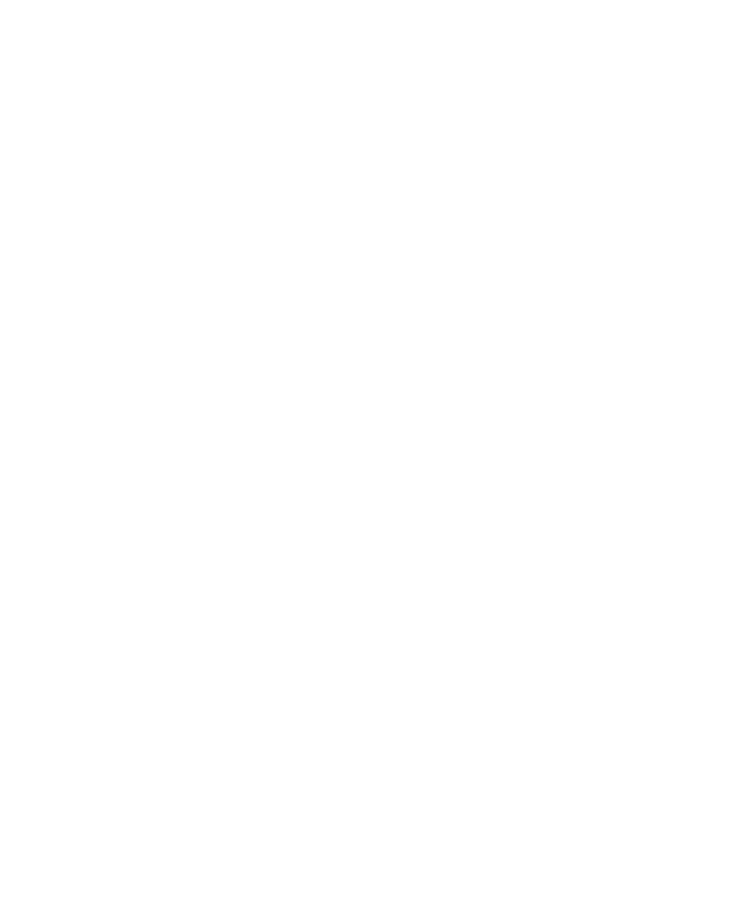
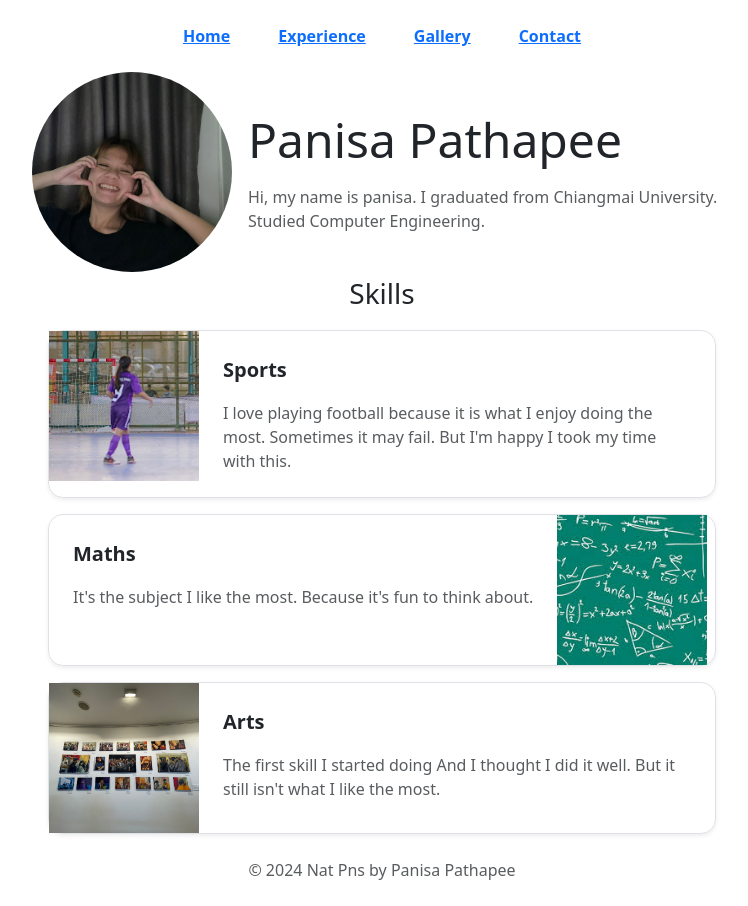
Before and after one commit to cpe207/lab03-Natpns9, a plain HTML site: page index.html in a window 1280 px wide. Shown: the whole page, without its empty margins (258-1006 px from the left). Before the commit the page ends 800 px from the top, so only its background shows below. Drawn offline with nearby package versions, Linux system fonts and the light colour scheme.

Commit message:
finished

```diff
--- /dev/null
+++ b/css/style.css
@@ -0,0 +1,81 @@
+element.style {
+}
+.fw-bold {
+    font-weight: 700 !important;
+}
+.my-4 {
+    margin-top: 1.5rem !important;
+    margin-bottom: 1.5rem !important;
+}
+.justify-content-center {
+    justify-content: center !important;
+}
+.gap-5 {
+    gap: 3rem !important;
+}
+.d-flex {
+    display: flex !important;
+}
+*, ::after, ::before {
+    box-sizing: border-box;
+}
+user agent stylesheet
+div {
+    display: block;
+    unicode-bidi: isolate;
+}
+element.style {
+    max-width: 700px;
+}
+.mx-auto {
+    margin-right: auto !important;
+    margin-left: auto !important;
+}
+.align-items-center {
+    align-items: center !important;
+}
+.justify-content-center {
+    justify-content: center !important;
+}
+.gap-3 {
+    gap: 1rem !important;
+}
+.d-flex {
+    display: flex !important;
+}
+*, ::after, ::before {
+    box-sizing: border-box;
+}
+user agent stylesheet
+div {
+    display: block;
+    unicode-bidi: isolate;
+}
+element.style {
+}
+.my-rounded-all {
+    border-top-left-radius: 15px;
+    border-top-right-radius: 15px;
+    border-bottom-left-radius: 15px;
+    border-bottom-right-radius: 15px;
+}
+.mb-3 {
+    margin-bottom: 1rem !important;
+}
+.border {
+    border: 1px solid #dee2e6 !important;
+}
+.shadow-sm {
+    box-shadow: 0 .125rem .25rem rgba(0, 0, 0, .075) !important;
+}
+.d-flex {
+    display: flex !important;
+}
+*, ::after, ::before {
+    box-sizing: border-box;
+}
+user agent stylesheet
+div {
+    display: block;
+    unicode-bidi: isolate;
+}
--- /dev/null
+++ b/css/style2.css
@@ -0,0 +1,56 @@
+element.style {
+}
+.fw-bold {
+    font-weight: 700 !important;
+}
+.my-4 {
+    margin-top: 1.5rem !important;
+    margin-bottom: 1.5rem !important;
+}
+.justify-content-center {
+    justify-content: center !important;
+}
+.gap-5 {
+    gap: 3rem !important;
+}
+.d-flex {
+    display: flex !important;
+}
+
+*, ::after, ::before {
+    box-sizing: border-box;
+}
+user agent stylesheet
+div {
+    display: block;
+    unicode-bidi: isolate;
+}
+element.style {
+}
+.my-rounded-all {
+    border-top-left-radius: 15px;
+    border-top-right-radius: 15px;
+    border-bottom-left-radius: 15px;
+    border-bottom-right-radius: 15px;
+}
+.mb-3 {
+    margin-bottom: 1rem !important;
+}
+.border {
+    border: 1px solid #dee2e6 !important;
+}
+.shadow-sm {
+    box-shadow: 0 .125rem .25rem rgba(0, 0, 0, .075) !important;
+}
+
+.d-flex {
+    display: flex !important;
+}
+*, ::after, ::before {
+    box-sizing: border-box;
+}
+user agent stylesheet
+div {
+    display: block;
+    unicode-bidi: isolate;
+}
--- a/index.html
+++ b/index.html
@@ -4,6 +4,77 @@
     <meta charset="UTF-8" />
     <meta name="viewport" content="width=device-width, initial-scale=1.0" />
     <title>My Portfolio</title>
+    <link href="https://cdn.jsdelivr.net/npm/bootstrap@5.3.3/dist/css/bootstrap.min.css" rel="stylesheet"
+      integrity="sha384-QWTKZyjpPEjISv5WaRU9OFeRpok6YctnYmDr5pNlyT2bRjXh0JMhjY6hW+ALEwIH" crossorigin="anonymous">
+    <link rel="stylesheet" href="css/style.css">
   </head>
-  <body></body>
+  <body>
+    <div class="d-flex justify-content-center gap-5 fw-bold my-4">
+      <a href="index.html">Home</a>
+      <a href="experience.html">Experience</a>
+      <a href="gallery.html">Gallery</a>
+      <a href="contact.html">Contact</a>
+    </div>
+    <div class="d-flex justify-content-center align-items-center mx-auto gap-3" style="max-width: 700px">
+      <div>
+        <img src="imags/1.jpg" class="rounded-circle" width="200" height="200" style="object-fit: cover">
+      </div>
+
+      <div class="d-none d-sm-block">
+        <div class="display-5 mb-3">Panisa Pathapee</div>
+        <div class="text-muted">
+          Hi, my name is panisa. I graduated from Chiangmai University.
+          Studied Computer Engineering.
+        </div>
+      </div>
+    </div>
+
+    <div class="display-5 d-sm-none text-center my-3">Panisa Pathapee</div>
+    <p class="text-center fs-3">Skills</p>
+    <div style="max-width: 700px" class="mx-auto px-3">
+      <div class="d-flex border mb-3 shadow-sm my-rounded-all">
+        <div class="my-rounded-left">
+          <img src="imags/บอล.jpg" width="150px" height="150px" style="object-fit: cover" class="my-rounded-left d-none d-sm-block">
+        </div>
+        <div class="p-4">
+          <p class="fw-semibold fs-5">Sports</p>
+          <span class="text-muted">
+        I love playing football because it is what I enjoy doing the most. Sometimes it may fail. But I'm happy I took my time with this.
+          </span>
+        </div>
+      </div>
+
+      <div class="d-flex border mb-3 shadow-sm my-rounded-all">
+        <div class="p-4">
+          <p class="fw-semibold fs-5">Maths</p>
+          <span class="text-muted">
+            It's the subject I like the most. Because it's fun to think about.
+          </span>
+        </div>
+        <div class="my-rounded-right">
+          <img src="imags/คณิต.jpg" width="150px" height="150px" style="object-fit: cover" class="my-rounded-right d-none d-sm-block">
+        </div>
+      </div>
+
+      <div class="d-flex border mb-3 shadow-sm my-rounded-all">
+        <div class="my-rounded-left">
+          <img src="imags/art.jpg" width="150px" height="150px" style="object-fit: cover" class="my-rounded-left d-none d-sm-block">
+        </div>
+        <div class="p-4">
+          <p class="fw-semibold fs-5">Arts</p>
+          <span class="text-muted">
+            The first skill I started doing And I thought I did it well. But it still isn't what I like the most.
+          </span>
+        </div>
+      </div>
+    </div>
+    <p class="text-center text-muted m-4">
+      © 2024 Nat Pns by Panisa Pathapee
+    </p>
+
+
+
+
+
+  </body>
 </html>
```
Also changed, not shown: contact.html (added, +90 -0 lines), experience.html (added, +62 -0 lines), gallery.html (added, +77 -0 lines), imags/1.jpg (added), imags/B.jpg (added), imags/art.jpg (added), imags/c.jpg (added), imags/f.jpg (added), imags/m.jpg (added), imags/p.jpg (added), imags/s.jpg (added), imags/t.jpg (added), imags/คณิต.jpg (added), imags/บอล.jpg (added), 1 other file.
